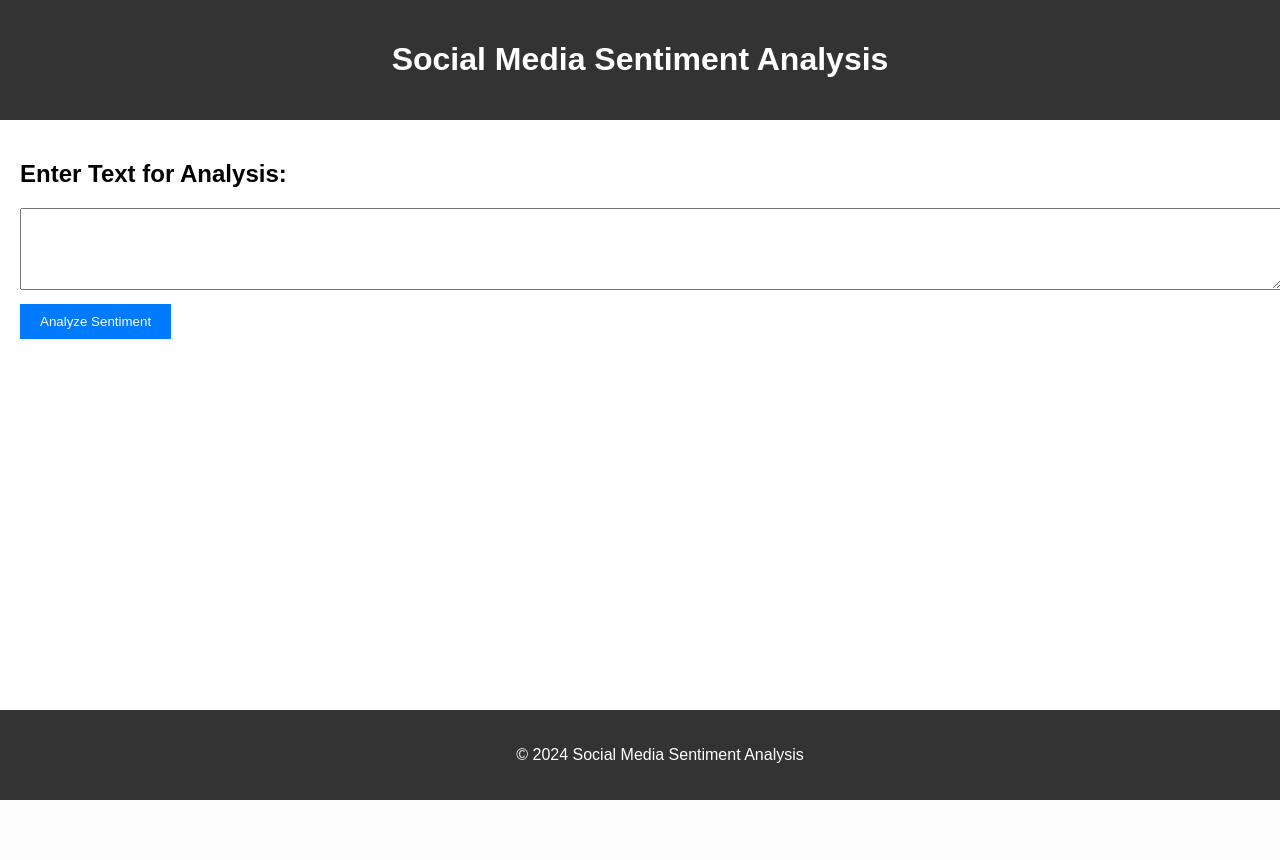
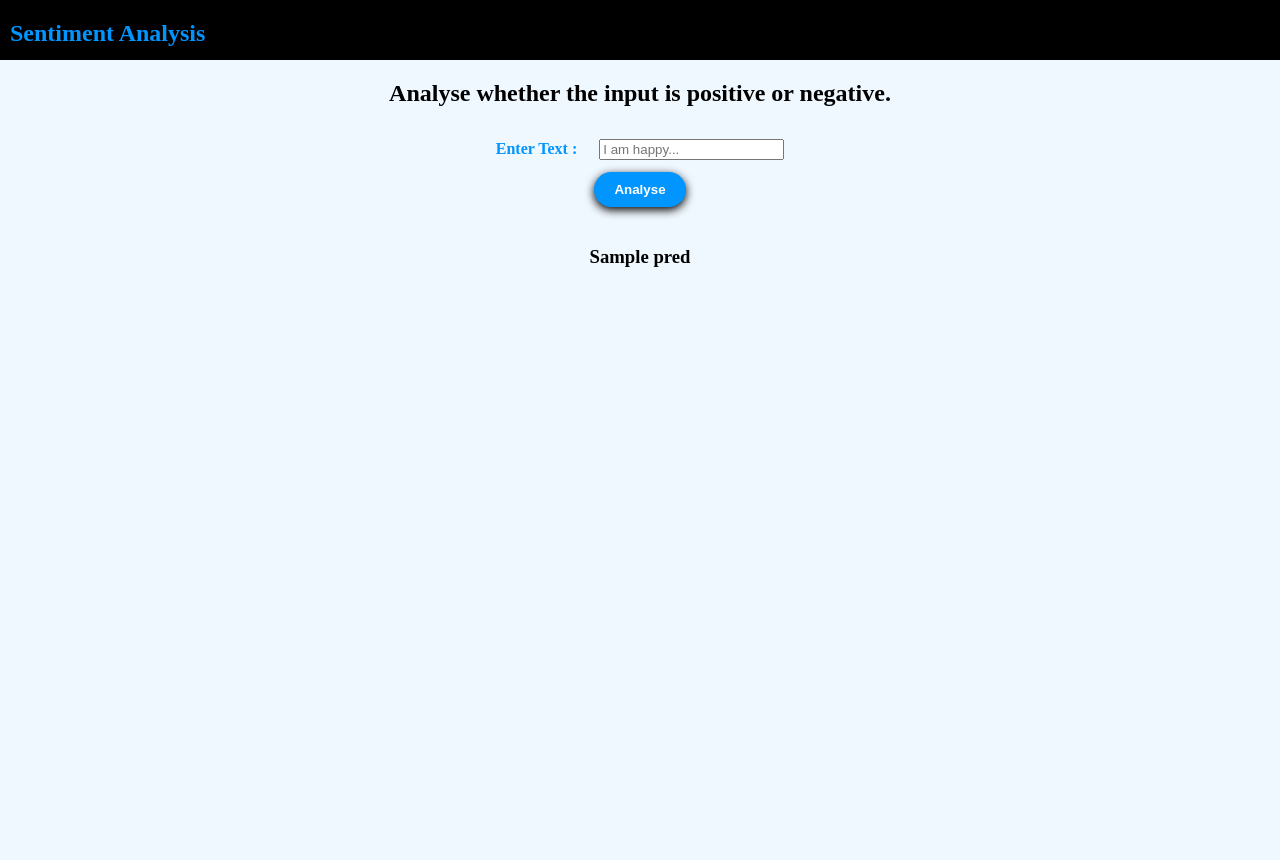
Before and after one commit to MoonKing1309/TechAThon, a Python web app: template flask/templates/index.html in a window 1280 px wide. Before the commit the page ends 800 px from the top, so only its background shows below. Run offline with Jinja, Linux system fonts and the light colour scheme; the template is opened without the code that fills it: most values are stand-ins (such as "Sample title", 1, 10 or a date in 2020).

Commit message:
WorkingModel

```diff
--- a/flask/templates/index.html
+++ b/flask/templates/index.html
@@ -1,91 +1,141 @@
 <!DOCTYPE html>
 <html lang="en">
   <head>
-  <meta charset="UTF-8">
-  <meta name="viewport" content="width=device-width, initial-scale=1.0">
-  <title>Social Media Sentiment Analysis</title>
+    <meta http-equiv="Content-Type" content="text/html; charset=UTF-8"/>
+    <meta name="viewport" content="width=device-width, initial-scale=1, maximum-scale=1.0"/>
+    <title>SentimentAnalysis</title>
     <style>
-    body {
-      font-family: Arial, sans-serif;
-      margin: 0;
-      padding: 0;
+      .container
+      {
+        text-align: center;
+        background-color: aliceblue;
+        min-height: 100vh;
+        width: 100vw;
+        position: absolute;
+
       }
 
-    header, footer {
-      background-color: #333;
-      color: #fff;
-      padding: 20px;
-      text-align: center;
+      nav{
+        display: flex;
+        background-color: black;
+        color: rgb(0,149,255);
+        padding-left: 10px;
+        height: 60px;
+
+      }
+      body{
+        padding: 0px;
+        margin: 0px;
       }
 
-    main {
-      padding: 20px;
+      table
+      {margin: auto auto;}
+
+      td,tr
+      {
+        padding: 10px;
       }
 
-    textarea {
-      width: 100%;
-      padding: 10px;
-      margin-bottom: 10px;
+      .btn
+      {
+          padding: 10px 20px 10px 20px;
+          background-color: rgb(0,149,255);
+          border: none;
+          border-radius: 50px;
+          color:white;
+          font-weight: 700;
+          cursor: pointer;
+          box-shadow: 0px 3px 10px black;
+          text-decoration: none;
       }
 
-    button {
-      padding: 10px 20px;
-      background-color: #007bff;
-      color: #fff;
-      border: none;
-      cursor: pointer;
+      .btn:active
+      {
+          box-shadow: 0px 0px 3px black;
+          transform: scaleY(7px);
       }
 
-    button:hover {
-      background-color: #0056b3;
+      label{
+        color: rgb(0,149,255);
+        font-weight: 900;
       }
 
-    footer {
-      position: fixed;
-      bottom: 0;
+      #label
+      {
+        text-align: start;
+      }
+      select{
         width: 100%;
       }
+      nav li
+      {
+        display: inline;
+        padding-right: 20px;
+      }
+
+      nav a
+      {
+        text-decoration: none;
+        color: rgb(0,149,255);
+      }
+
+      #predictionContainer
+      {
+        margin-left: auto auto;
+        display: flex;
+        justify-content: center;
+        align-content: center;
+        text-align: center;
+        flex-wrap: wrap;
+        margin: 20px;
+      }
+
+
     </style>
   </head>
+
   <body>
-  <header>
-    <h1>Social Media Sentiment Analysis</h1>
-  </header>
-  <main>
-    <section id="input-section">
-      <h2>Enter Text for Analysis:</h2>
-      <textarea id="input-text" rows="4" cols="50"></textarea>
-      <button id="analyze-btn">Analyze Sentiment</button>
-    </section>
-    <section id="result-section" style="display: none;">
-      <h2>Analysis Result:</h2>
-      <p id="sentiment-result"></p>
-    </section>
-  </main>
-  <footer>
-    <p>&copy; 2024 Social Media Sentiment Analysis</p>
-  </footer>
+    <div class="section no-pad-bot" id="index-banner">
+      <nav>
+        <h1>
+          Sentiment Analysis
+        </h1>
+        <h1 style="margin-left: auto; margin-right: 10px;color: rgb(0,149,255);">
+            <!-- <ul style="list-style: none;display: inline;margin: 0px;padding: 0px;">
+                <li>
+                    <a href="/">Home</a>
+                </li>
+                <li>
+                    <a href="/LR">LinearRegression</a>
+                </li>
+                <li>
+                    <a href="/SVM">SVM</a>
+                </li>
+            </ul> -->
+        </h1>
+      </nav>
+      <div class="container">
+            <h2>
+              Analyse whether the input is positive or negative.
+            </h2>
 
-  <script>
-    document.getElementById('analyze-btn').addEventListener('click', function() {
-      var text = document.getElementById('input-text').value;
-      var resultElement = document.getElementById('sentiment-result');
-
-      // Perform sentiment analysis here (you would need to implement this functionality)
-      var sentiment = analyzeSentiment(text);
-
-      // Display the sentiment result
-      resultElement.textContent = 'Sentiment: ' + sentiment;
-      document.getElementById('result-section').style.display = 'block';
-    });
-
-    // Dummy function for sentiment analysis (replace with actual implementation)
-    function analyzeSentiment(text) {
-      // Dummy implementation: just randomly assign sentiment
-      var sentiments = ['Positive', 'Neutral', 'Negative'];
-      var randomIndex = Math.floor(Math.random() * sentiments.length);
-      return sentiments[randomIndex];
-    }
-  </script>
+            <form action='/predictLR' method="post" >
+              <table>
+                  <tr>
+                      <td id="label">
+                        <label for="text">Enter Text :</label>
+                      </td>
+                      <td>
+                        <input placeholder="I am happy..." name="text" type="string">
+                      </td>
+                  </tr>
+              </table>
+              <button type="submit" class="btn" >Analyse</button>
+            </form>
+            <div id="predictionContainer">
+              <h3>{{pred}}</h3>
+            </div>
+          </div>
+        </div>
   </body>
   </html>
```
Also changed, not shown: flask/app.py (+9 -6 lines), 3 other files. Lines whose indentation alone changed are shown as unchanged.
